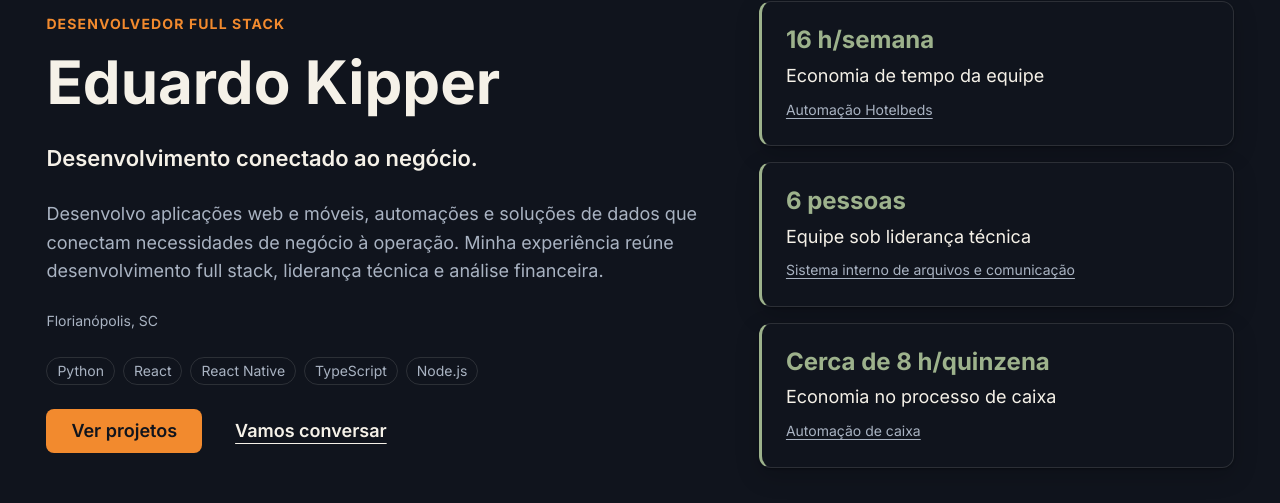
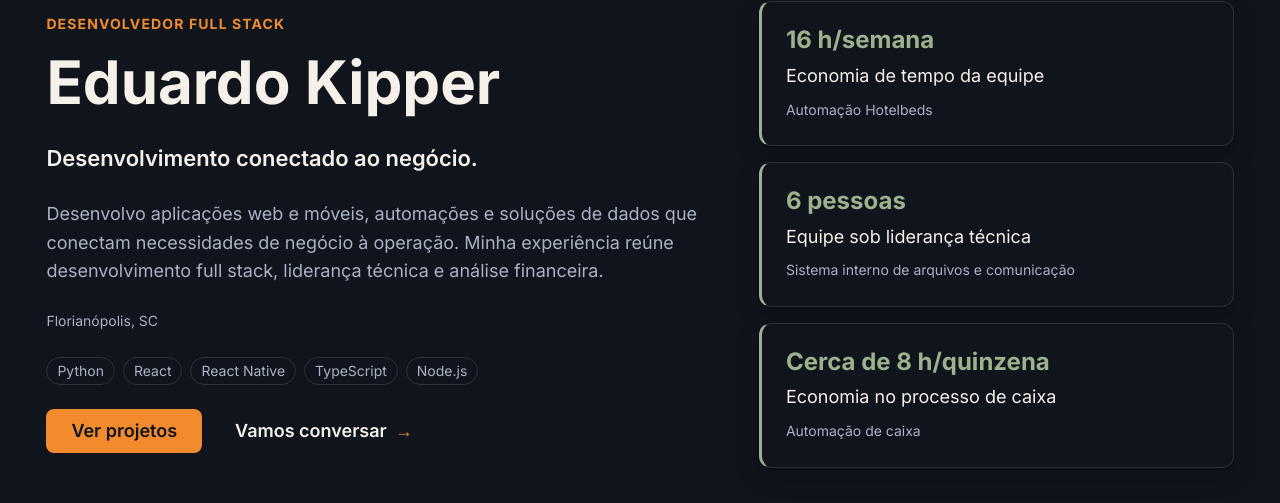
Before and after one commit to EduardoKipper/portfoly, a React (Vite) app: page / in a window 1280 px wide. Shown: the part 163-666 px from the top of the page. Built offline with nearby package versions, Linux system fonts and the light colour scheme.

Commit message:
Remove o sublinhado dos links e ajusta os estados de hover
Co-Authored-By: Claude Opus 5.5 (1M context) <noreply@anthropic.com>
Claude-Session: https://claude.ai/code/session_014YqUgFzXcbgJzoGsGCqw1W

```diff
--- a/src/components/ProjectCard.css
+++ b/src/components/ProjectCard.css
@@ -56,6 +56,4 @@
   padding-top: var(--space-1);
   color: var(--accent);
   font-weight: var(--font-weight-semibold);
-  text-decoration: underline;
-  text-underline-offset: 0.2em;
 }
--- a/src/styles/base.css
+++ b/src/styles/base.css
@@ -74,14 +74,12 @@ picture {
 
 a {
   color: var(--accent);
-  text-decoration-line: underline;
-  text-decoration-thickness: 1px;
-  text-underline-offset: 0.2em;
-  transition: text-decoration-thickness var(--duration-fast) var(--ease);
+  text-decoration: none;
+  transition: color var(--duration-fast) var(--ease);
 }
 
 a:hover {
-  text-decoration-thickness: 2px;
+  color: var(--text);
 }
 
 :focus-visible {
--- a/src/styles/components.css
+++ b/src/styles/components.css
@@ -77,12 +77,9 @@
   cursor: pointer;
   transition:
     transform var(--duration-fast) var(--ease),
-    background-color var(--duration-fast) var(--ease);
-}
-
-.button:hover {
-  text-decoration-line: underline;
-  text-decoration-thickness: 1px;
+    background-color var(--duration-fast) var(--ease),
+    border-color var(--duration-fast) var(--ease),
+    color var(--duration-fast) var(--ease);
 }
 
 .button:active {
@@ -94,18 +91,40 @@
   color: var(--on-accent);
 }
 
+.button--primary:hover {
+  background: var(--accent-hover);
+  color: var(--on-accent);
+}
+
 .button--secondary {
   border-color: var(--border-strong);
   background: transparent;
   color: var(--text);
 }
 
+.button--secondary:hover {
+  border-color: var(--accent);
+  color: var(--accent);
+}
+
 .button--ghost {
   padding-inline: 0;
   background: transparent;
   color: var(--text);
-  text-decoration-line: underline;
-  text-underline-offset: 0.35em;
+}
+
+.button--ghost::after {
+  color: var(--accent);
+  content: '→';
+  transition: transform var(--duration-fast) var(--ease);
+}
+
+.button--ghost:hover {
+  color: var(--accent);
+}
+
+.button--ghost:hover::after {
+  transform: translateX(3px);
 }
 
 /* Cards */
--- a/src/styles/tokens.css
+++ b/src/styles/tokens.css
@@ -9,6 +9,7 @@
   --text-muted: #a9b3c2; /* Névoa */
   --text: #f5f1e8; /* Marfim */
   --accent: #f28a2e; /* Âmbar */
+  --accent-hover: #f59e52; /* Âmbar claro, hover do botão principal */
   --sage: #9db28c; /* Sálvia */
   --rose: #d18b9f; /* Rosa seco */
 
```
Also changed, not shown: 1 other file (tests, documents, lock files or other folders).
